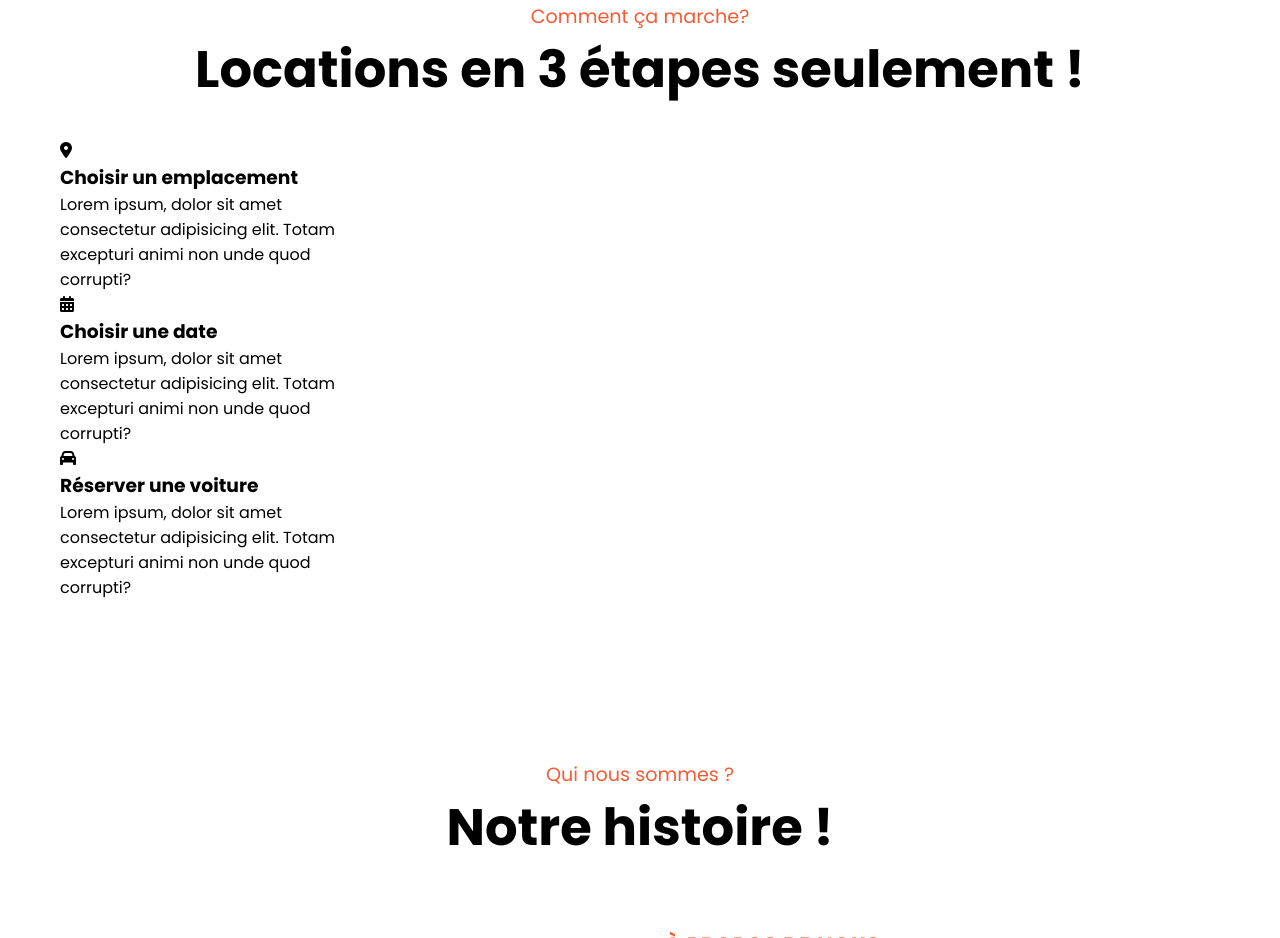
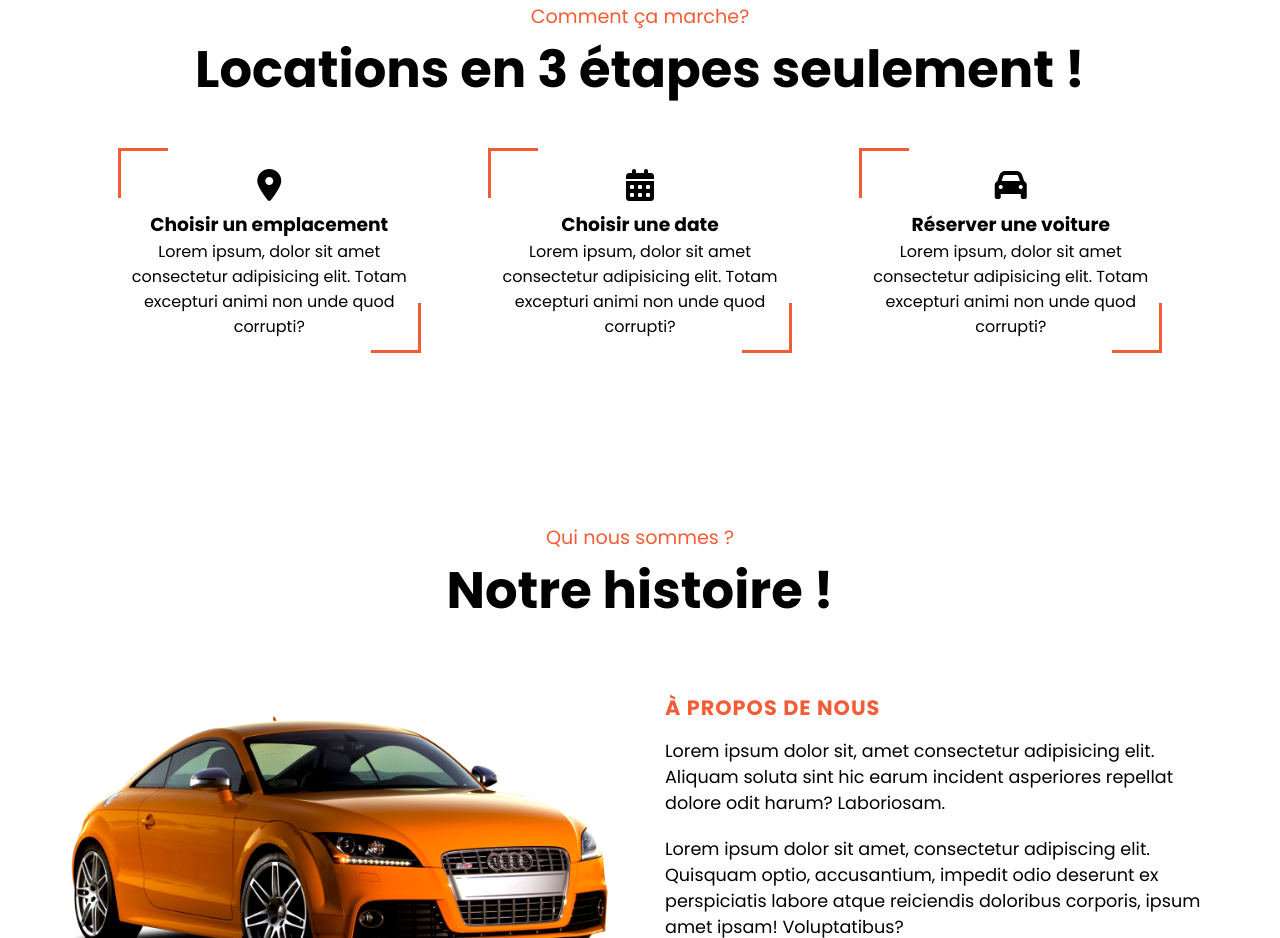
Before and after one commit to danyyyco/simple-page, a plain HTML site: page index.html in a window 1280 px wide. Shown: the part 2260-3198 px from the top of the page. Drawn offline with Linux system fonts and the light colour scheme.

Commit message:
frth commit

```diff
--- a/index.html
+++ b/index.html
@@ -161,6 +161,8 @@
         </div>
         <div class="services-contenu">
           <div class="service">
+            <div class="corner-top-left"></div>
+            <div class="corner-bottom-right"></div>
             <div class="service-icone">
               <i class="fas fa-map-marker-alt"></i>
             </div>
@@ -175,6 +177,8 @@
             </div>
           </div>
           <div class="service">
+            <div class="corner-top-left"></div>
+            <div class="corner-bottom-right"></div>
             <div class="service-icone">
               <i class="fas fa-calendar-alt"></i>
             </div>
@@ -189,6 +193,8 @@
             </div>
           </div>
           <div class="service">
+            <div class="corner-top-left"></div>
+            <div class="corner-bottom-right"></div>
             <div class="service-icone">
               <i class="fas fa-car"></i>
             </div>
--- a/style.css
+++ b/style.css
@@ -254,6 +254,49 @@ input[type="submit"] {
   margin-right: 7rem;
   margin-top: 1rem;
   width: 100%;
+}
+
+/* === SERVICES === */
+.services-contenu {
+  display: flex;
+  justify-content: space-evenly;
+}
+
+.service {
+  padding: 1.5rem;
+  text-align: center;
+  position: relative;
+  overflow: hidden;
+}
+
+.service:hover{
+    background-color: #ccc;
+}
+
+.corner-top-left {
+  position: absolute;
+  top: 0;
+  left: 0;
+  width: 50px;
+  height: 50px;
+  border-top: 3px solid rgb(244, 92, 54);
+  border-left: 3px solid rgb(244, 92, 54);
+  transform: translate(10px, 10px);
+}
+
+.corner-bottom-right {
+  position: absolute;
+  bottom: 0;
+  right: 0;
+  width: 50px;
+  height: 50px;
+  border-bottom: 3px solid rgb(244, 92, 54);
+  border-right: 3px solid rgb(244, 92, 54);
+  transform: translate(-10px, -10px);
+}
+
+.service-icone {
+  font-size: 2rem;
 }
 
 /* === À PROPOS === */
```
